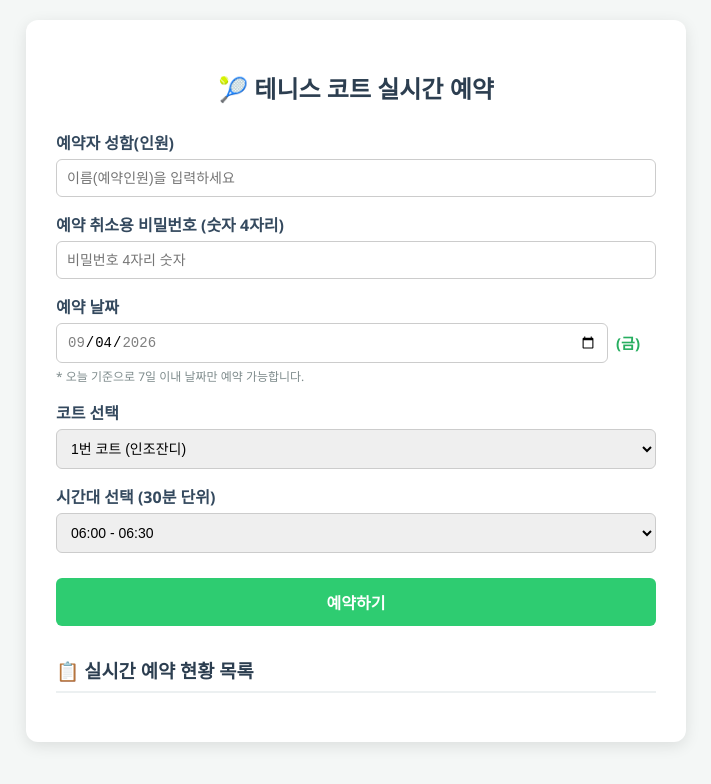
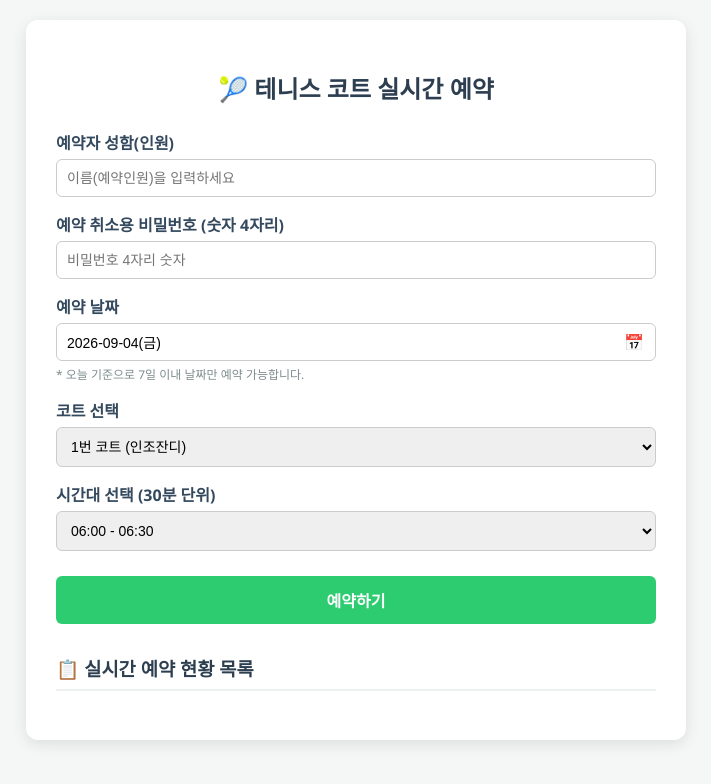
Before and after one commit to hskwon-alt/TENNIS_KOMSCO, a plain HTML site: page index.html in a window 1280 px wide. Shown: the whole page, without its empty margins (284-995 px from the left). Drawn offline with Linux system fonts and the light colour scheme; no server answers.

Commit message:
Update index.html

```diff
--- a/index.html
+++ b/index.html
@@ -21,15 +21,33 @@
         .info-text { font-size: 12px; color: #7f8c8d; margin-top: 4px; }
         option:disabled { color: #aaa; background-color: #eee; }
 
-        /* 날짜 레이아웃 */
-        .date-box { display: flex; align-items: center; gap: 8px; }
-        .date-box input[type="date"] { flex: 1; }
-        .day-badge {
-            font-weight: bold;
-            color: #27ae60;
-            font-size: 15px;
-            white-space: nowrap;
-            min-width: 40px;
+        /* 통합 날짜 박스 커스텀 스타일 */
+        .custom-date-container {
+            position: relative;
+            width: 100%;
+        }
+        .custom-date-container input[type="text"] {
+            background-color: #fff;
+            padding-right: 40px;
+        }
+        .custom-date-container input[type="date"] {
+            position: absolute;
+            top: 0;
+            right: 0;
+            width: 40px;
+            height: 100%;
+            opacity: 0;
+            cursor: pointer;
+            z-index: 2;
+        }
+        .calendar-icon-bg {
+            position: absolute;
+            right: 12px;
+            top: 50%;
+            transform: translateY(-50%);
+            pointer-events: none;
+            font-size: 16px;
+            z-index: 1;
         }
     </style>
 </head>
@@ -50,11 +68,12 @@
 
     <div class="form-group">
         <label for="bookingDate">예약 날짜</label>
-        <div class="date-box">
-            <!-- 달력 피커가 정상 노출되는 기본 date 입력창 -->
+        <div class="custom-date-container">
+            <!-- 화면에 2026-09-04(금) 형태로 표시될 입력창 -->
+            <input type="text" id="bookingDateText" readonly placeholder="날짜를 선택하세요">
+            <!-- 아이콘 영역에만 투명하게 위치하여 달력을 띄우는 date input -->
             <input type="date" id="bookingDate">
-            <!-- 옆에 요일을 보여주는 텍스트 바 -->
-            <span id="dayOfWeekDisplay" class="day-badge"></span>
+            <span class="calendar-icon-bg">📅</span>
         </div>
         <div class="info-text">* 오늘 기준으로 7일 이내 날짜만 예약 가능합니다.</div>
     </div>
@@ -101,7 +120,7 @@
     const bookingsRef = ref(db, 'tennis_bookings');
 
     const dateInput = document.getElementById('bookingDate');
-    const dayOfWeekDisplay = document.getElementById('dayOfWeekDisplay');
+    const dateInputText = document.getElementById('bookingDateText');
     const userNameInput = document.getElementById('userName');
     const userPasswordInput = document.getElementById('userPassword');
     const courtSelect = document.getElementById('courtSelect');
@@ -120,7 +139,7 @@
         return `${year}-${month}-${day}`;
     }
 
-    // 요일 계산 함수
+    // 요일 계산 헬퍼 함수
     function getDayOfWeekName(dateString) {
         if (!dateString) return '';
         const days = ['일', '월', '화', '수', '목', '금', '토'];
@@ -129,13 +148,13 @@
         return days[dateObj.getDay()];
     }
 
-    // 선택한 날짜 옆에 (요일) 라벨 표기
-    function updateDayOfWeekLabel() {
+    // 텍스트 박스에 요일 포함하여 출력
+    function updateDateDisplay() {
         if (dateInput.value) {
             const dayName = getDayOfWeekName(dateInput.value);
-            dayOfWeekDisplay.textContent = `(${dayName})`;
+            dateInputText.value = `${dateInput.value}(${dayName})`;
         } else {
-            dayOfWeekDisplay.textContent = '';
+            dateInputText.value = '';
         }
     }
 
@@ -156,7 +175,7 @@
         dateInput.max = formatDate(maxDate);
         dateInput.value = formatDate(today);
 
-        updateDayOfWeekLabel();
+        updateDateDisplay();
     }
 
     // 06:00 - 24:00 (30분 단위) 옵션 생성
@@ -216,8 +235,17 @@
         updateTimeSlots();
     });
 
+    // 텍스트 상자 또는 아이콘 클릭 시 달력 열기 지원
+    dateInputText.addEventListener('click', () => {
+        if (typeof dateInput.showPicker === 'function') {
+            dateInput.showPicker();
+        } else {
+            dateInput.click();
+        }
+    });
+
     dateInput.addEventListener('change', () => {
-        updateDayOfWeekLabel();
+        updateDateDisplay();
         updateTimeSlots();
     });
 
@@ -294,7 +322,7 @@
         }
     };
 
-    // 실시간 예약 현황 목록 렌더링 (오늘 이후 날짜만 표시 + 요일 추가)
+    // 실시간 예약 현황 목록 렌더링 (오늘 이후 날짜만 표시)
     function renderBookings() {
         listElement.innerHTML = '';
 
```
